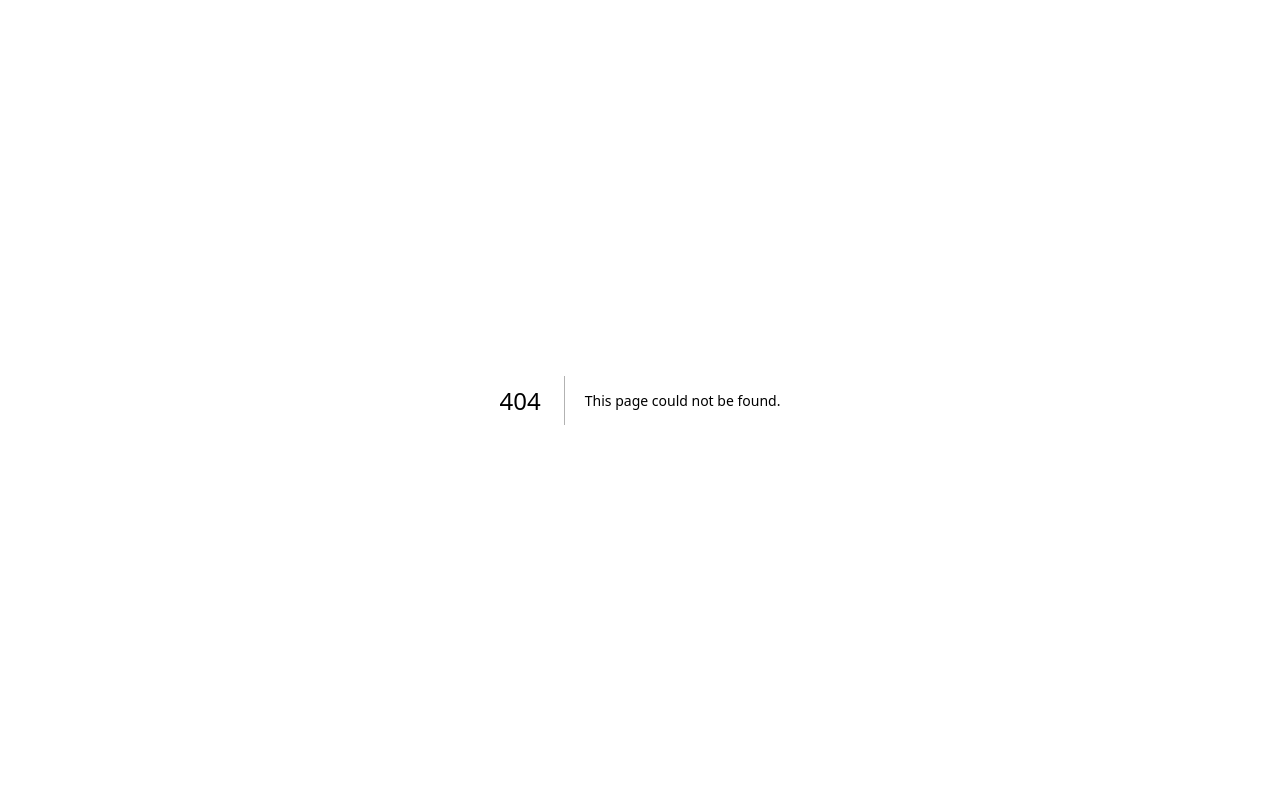
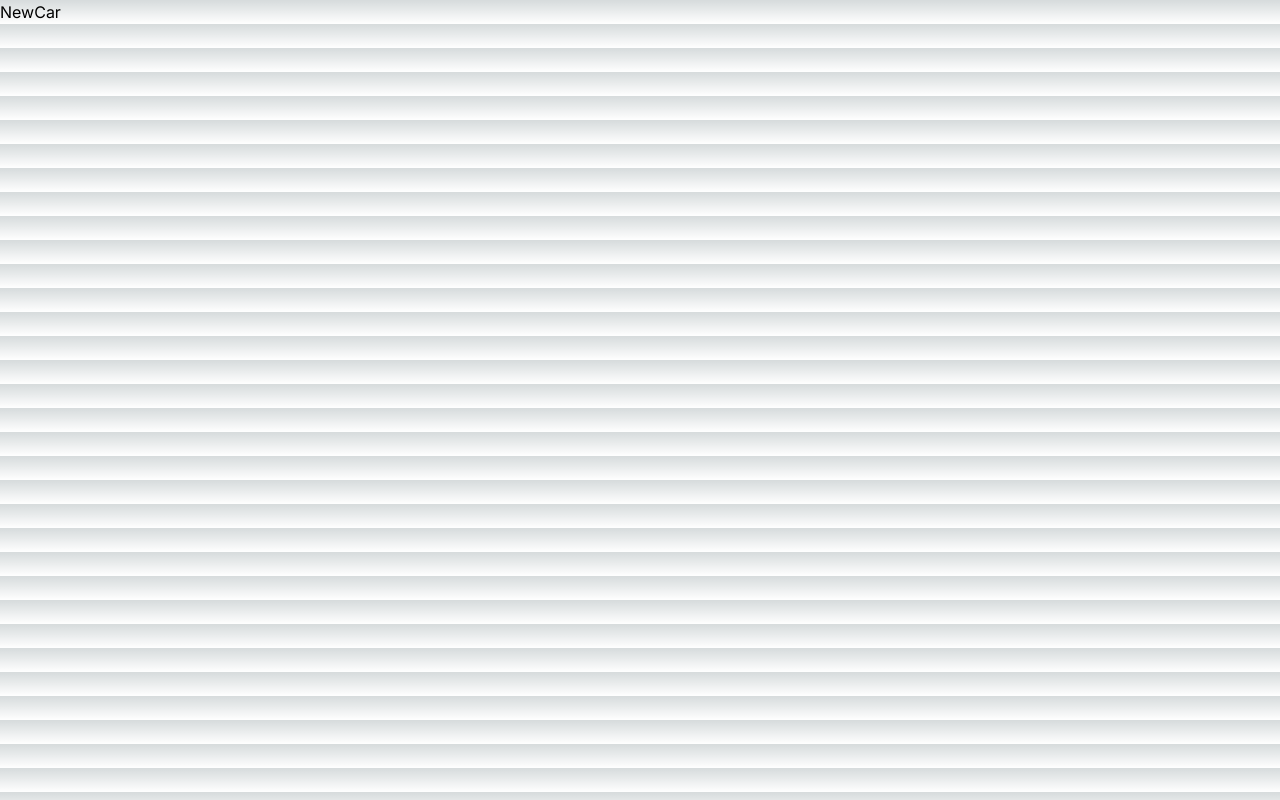
Before and after one commit to KennedyMungai/second_hand_cars_frontend, a Next.js app: page /cars/NewCar in a window 1280 px wide. Before the commit this address had no page. Built offline with nearby package versions, Linux system fonts and the light colour scheme.

Commit message:
Defined teh NewCar route

```diff
--- /dev/null
+++ b/app/cars/NewCar/page.tsx
@@ -0,0 +1,9 @@
+import React from 'react'
+
+type Props = {}
+
+const NewCar = (props: Props) => {
+	return <div>NewCar</div>
+}
+
+export default NewCar
```
